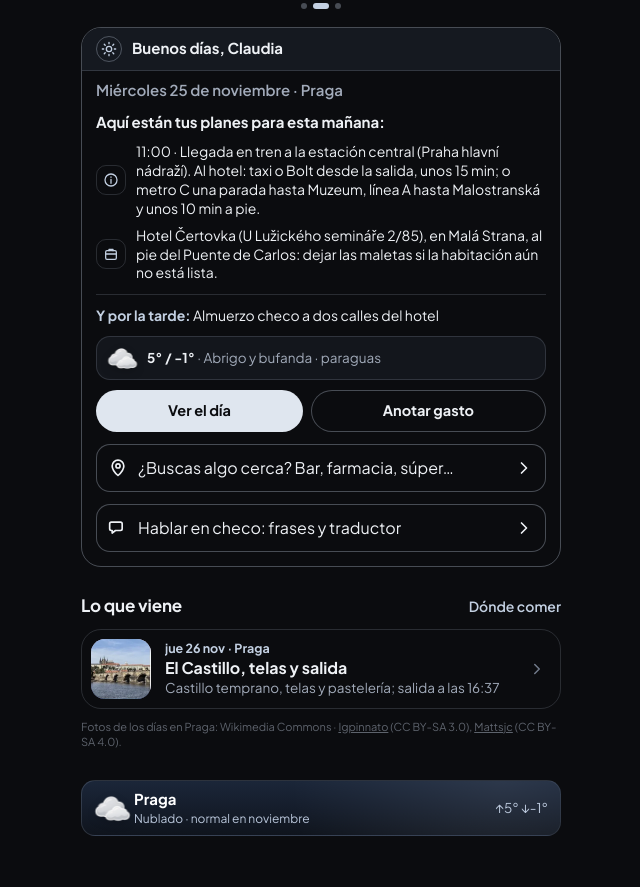
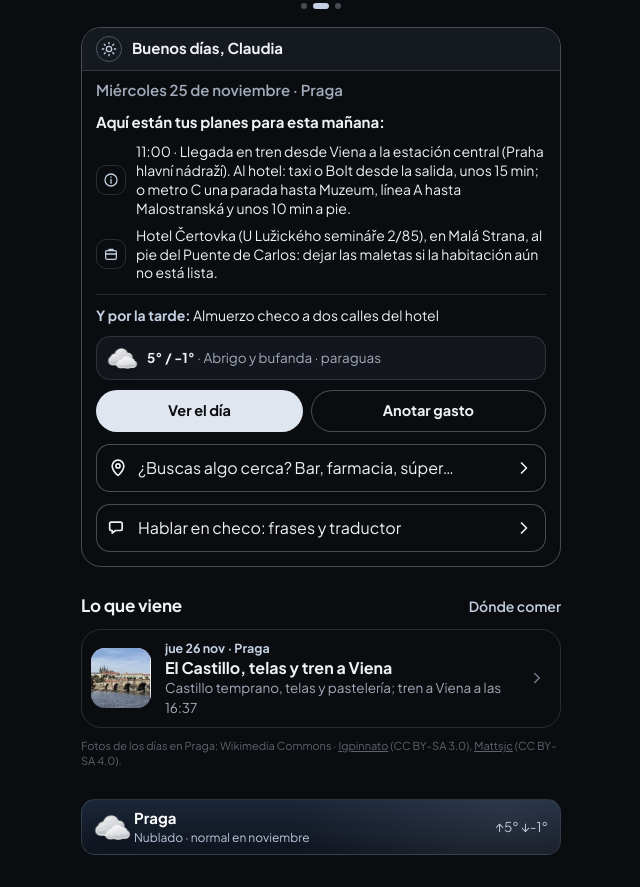
Before and after one commit to javierov/demo-mis-vacaciones, a plain HTML site: page index.html in a window 1280 px wide. Shown: the part 637-1524 px from the top of the page, without its empty margins (319-959 px from the left). Drawn offline with Linux system fonts and the light colour scheme; no server answers.

Commit message:
Praga: llega desde Viena y vuelve a Viena en tren

```diff
--- a/index.html
+++ b/index.html
@@ -1351,8 +1351,8 @@ const DAYS=[
   ["🗺️","Día libre, para lo que quieras. Para buscar un café, una pastelería o una tienda cerca, usa «Cerca de mí» en el Mapa.","",0,"Praga"]]},
  {d:24,c:"Praga",cs:["Praga"],t:"Día libre en Praga",w:"Para lo que quieras",it:[
   ["🗺️","Día libre, para lo que quieras. Para buscar un café, una pastelería o una tienda cerca, usa «Cerca de mí» en el Mapa.","",0,"Praga"]]},
- {d:25,c:"Praga",cs:["Praga"],t:"Kampa, Puente de Carlos y Ciudad Vieja",w:"Llegas en tren a las 11:00; tarde de museo de moda y café",it:[
-  ["🚆","11:00 · Llegada en tren a la estación central (Praha hlavní nádraží). Al hotel: taxi o Bolt desde la salida, unos 15 min; o metro C una parada hasta Muzeum, línea A hasta Malostranská y unos 10 min a pie.","Praha hlavní nádraží",0,"Praga"],
+ {d:25,c:"Praga",cs:["Praga"],t:"Kampa, Puente de Carlos y Ciudad Vieja",w:"Llegas en tren desde Viena a las 11:00; tarde de museo de moda y café",it:[
+  ["🚆","11:00 · Llegada en tren desde Viena a la estación central (Praha hlavní nádraží). Al hotel: taxi o Bolt desde la salida, unos 15 min; o metro C una parada hasta Muzeum, línea A hasta Malostranská y unos 10 min a pie.","Praha hlavní nádraží",0,"Praga"],
   ["🧳","Hotel Čertovka (U Lužického semináře 2/85), en Malá Strana, al pie del Puente de Carlos: dejar las maletas si la habitación aún no está lista.","Hotel Čertovka Praha",0,"Praga"],
   ["🍽️","Almuerzo checo a dos calles del hotel: Lokál U Bílé kuželky (Míšeňská 12). Gulash, svíčková y cerveza de tanque.","Lokál U Bílé kuželky Praha",0,"Praga"],
   ["🌳","Isla de Kampa y el canal Čertovka, junto al hotel; después, el Puente de Carlos hacia la Ciudad Vieja.","Kampa Praha",0,"Praga"],
@@ -1360,14 +1360,14 @@ const DAYS=[
   ["👗","Museo de Artes Decorativas (UPM): textiles y moda, vidrio y joyas. Hoy abre hasta las 18:00; entrada 350 coronas.","Uměleckoprůmyslové museum v Praze",1,"Praga"],
   ["☕","Merienda en el Café Louvre (Národní 22), gran café abierto desde 1902: tartas y pasteles de la casa.","Café Louvre Praha",0,"Praga"],
   ["🍸","Noche: el Puente de Carlos iluminado de vuelta al hotel (anochece hacia las 16:05). Si quedan ganas de telas, Filium, en el centro Palladium, abre hasta las 21:00.","Karlův most",0,"Praga"]]},
- {d:26,c:"Praga",cs:["Praga"],t:"El Castillo, telas y salida",w:"Castillo temprano, telas y pastelería; salida a las 16:37",it:[
+ {d:26,c:"Praga",cs:["Praga"],t:"El Castillo, telas y tren a Viena",w:"Castillo temprano, telas y pastelería; tren a Viena a las 16:37",it:[
   ["☕","Desayuno en el Café Savoy (Vítězná 5), a 10 min a pie del hotel: café clásico de 1893 con pasteles hechos en casa.","Café Savoy Praha",0,"Praga"],
   ["🏰","Castillo de Praga, subiendo por la calle Nerudova: catedral de San Vito y el Callejón del Oro (con entrada). Abre a las 9:00.","Pražský hrad",1,"Praga"],
   ["🧳","Hacia las 11:30, de vuelta al hotel, salida y taxi con las maletas a la estación central (unos 15 min). Allí se pueden dejar en la consigna (úschovna) para tener la tarde libre.","Praha hlavní nádraží",0,"Praga"],
   ["🍽️","Almuerzo checo en Lokál Dlouhááá (Dlouhá 33): gulash, svíčková y cerveza de tanque.","Lokál Dlouhá Praha",0,"Praga"],
   ["👗","Telas y mercería, a cinco minutos una de otra y cerca de la estación: Filium, en el centro Palladium (de 9:00 a 21:00), y Stoklasa, en Senovážné náměstí (de lunes a viernes, de 9:00 a 19:00).","Filium galanterie Palladium Praha",0,"Praga"],
   ["🥐","Merienda en la Cukrárna Myšák (Vodičkova 31), pastelería de 1911.","Cukrárna Myšák Praha",0,"Praga"],
-  ["🚆","Salida a las 16:37: estar en la estación hacia las 16:00 para recoger las maletas y buscar el andén en las pantallas.","Praha hlavní nádraží",0,"Praga"]]}];
+  ["🚆","16:37 · Tren a Viena desde la estación central: estar allí hacia las 16:00 para recoger las maletas y buscar el andén en las pantallas (salidas: «Odjezdy»).","Praha hlavní nádraží",0,"Praga"]]}];
 const NOMBRE="Claudia";
 /* puntos del mapa: nombre, ciudad, tipo (p = plan, c = comer, m = moda), lat, lng, día (si es un plan), búsqueda en Maps */
 const PTS=[
@@ -1899,7 +1899,7 @@ new MutationObserver(nbX).observe($("nblist"),{childList:true});
 
 /* ---------- opinión de después del viaje: «caluga» bajo el título desde el día después del regreso (nota encuesta-post-viaje.md) ---------- */
 var OP_APP="Mis Vacaciones";
-/* aparece el último día, al salir hacia la estación (26 nov, 16:00; tren 16:37) */
+/* aparece el último día, al salir hacia la estación (26 nov, 16:00; tren a Viena 16:37) */
 var OP_DESDE=new Date(2026,10,26,16,0).getTime();
 var OP_URL="https://javierov.github.io/viajes-disenados-a-mano/opinion/?a="+encodeURIComponent(OP_APP)+"&n="+encodeURIComponent(NOMBRE);
 function opDone(){try{return !!localStorage.getItem("tvdm-opinion:"+OP_APP)}catch(e){return false}}
--- a/sw.js
+++ b/sw.js
@@ -1,5 +1,5 @@
 /* Mis Vacaciones: guarda la app en el móvil para usarla sin internet */
-const V = "mv-mis-vacaciones-v22", T = "mv-mis-vacaciones-mapa"; /* solo borra sus propias copias: en github.io todas las apps comparten el mismo sitio */
+const V = "mv-mis-vacaciones-v23", T = "mv-mis-vacaciones-mapa"; /* solo borra sus propias copias: en github.io todas las apps comparten el mismo sitio */
 const FILES = ["./", "index.html", "manifest.json", "icono.png", "icono-192.png", "favicon-32.png", "apple-touch-icon.png",
   "fotos/madrid.jpg", "fotos/barcelona.jpg", "fotos/praga-azul.jpg", "fotos/dias/praga-23.webp", "fotos/dias/praga-24.webp", "fotos/dias/praga-25.webp", "fotos/dias/praga-26.webp",
   "fotos/comer/madrid-dulce.webp", "fotos/comer/madrid-calle.webp", "fotos/comer/madrid-tapas.webp", "fotos/comer/barcelona-dulce.webp", "fotos/comer/barcelona-calle.webp", "fotos/comer/barcelona-tapas.webp", "fotos/comer/praga-dulce.webp", "fotos/comer/praga-calle.webp", "fotos/comer/praga-tapas.webp",
```
